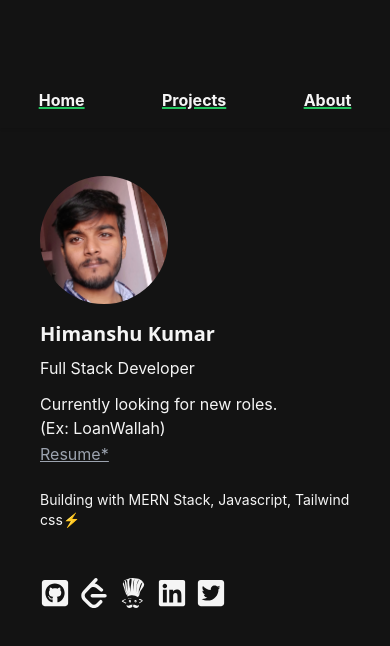
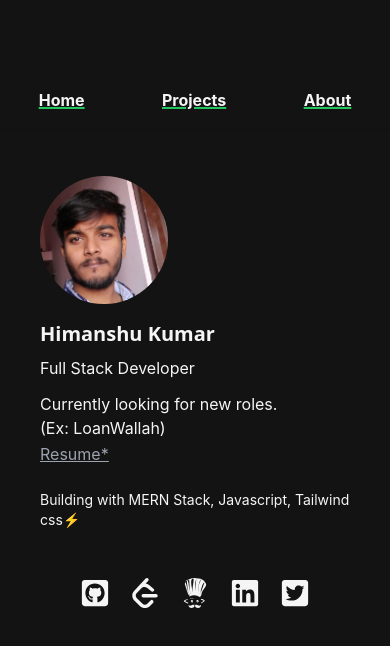
Before and after one commit to Robo707/Portfolio, a React (Create React App) app: page / in a window 390 px wide. Shown: the top 646 px of the page. Built offline with nearby package versions, Linux system fonts and the light colour scheme.

Commit message:
Icon fixed ✨

```diff
--- a/src/components/About.js
+++ b/src/components/About.js
@@ -14,7 +14,7 @@ const About = () => {
             </p>
             <br></br>
             <p className='text-sm'>
-              I am a full stack developer and UI/UX designer who never gets bored while coding and creating beautiful UI.
+              I am a full stack developer and UI/UX designer who never gets bored while coding and creating creative UI.
             </p>
             <br></br>
             <p className='text-sm'>
--- a/src/components/Home.js
+++ b/src/components/Home.js
@@ -33,7 +33,7 @@ const Home = () => {
 
                 </article>
             </section>
-            <section className='w-3/5 md:w-2/5 flex flex-row items-start justify-between md:justify-evenly mt-12 md:mt-24'>
+            <section className='w-fit md:w-2/5 flex md:gap-0 gap-5 flex-row md:items-start md:mx-0 mx-auto  justify-between md:justify-evenly mt-12 md:mt-24'>
                 <a href='https://github.com/Robo707' target='_blank.' className='text-center text-3xl md:text-4xl transition-colors ease-in hover:bg-purple-600 rounded'>
                     <Github />
                 </a>
```
